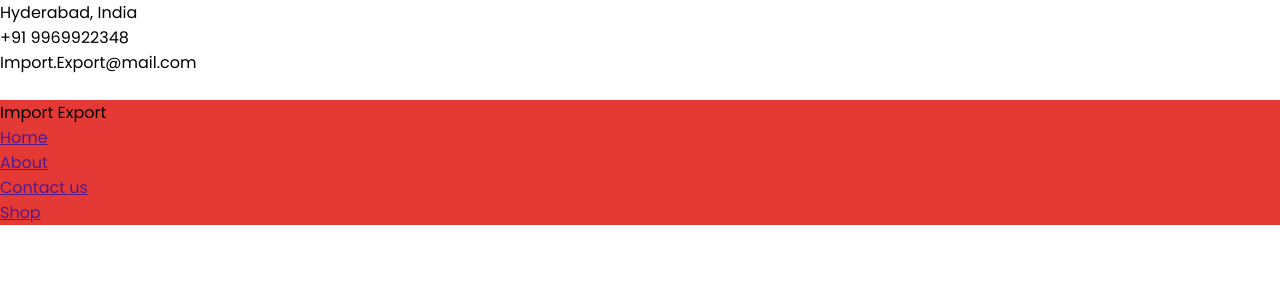
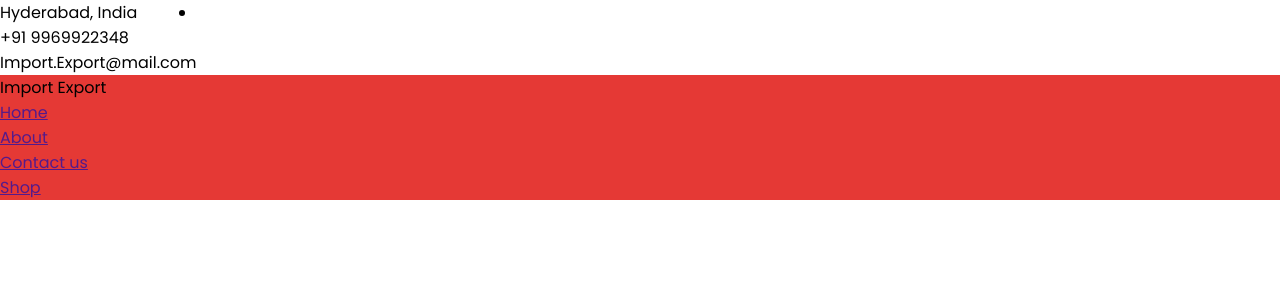
Before and after one commit to huzitaiwo/nartmarts, a React (Create React App) app: page / in a window 1280 px wide. Shown: the top 300 px of the page. Built offline with nearby package versions, Linux system fonts and the light colour scheme.

Commit message:
styling Header component

```diff
--- a/src/App.css
+++ b/src/App.css
@@ -1,3 +1,6 @@
+.header {
+  display: flex;
+}
 .navbar {
   background: #E53935;
 }
--- a/src/components/Header.js
+++ b/src/components/Header.js
@@ -3,7 +3,7 @@ import React from 'react'
 export default function Header() {
   return (
     <div className='header'>
-     <ul>
+     <ul className='address'>
         <li>
           <span>Hyderabad, India</span>
         </li>
```
